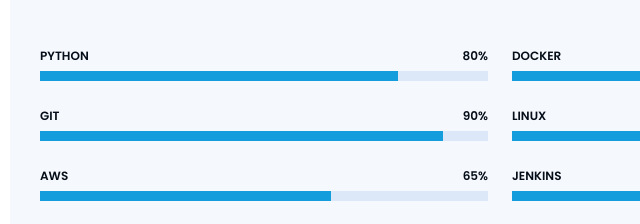
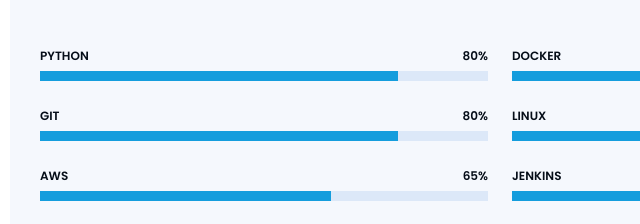
Before and after one commit to porkalai39/porkalai-selvi, a plain HTML site: page index.html in a window 1280 px wide. Shown: the part 1536-1760 px from the top of the page, 290-930 px from the left. Drawn offline with nearby package versions, Linux system fonts and the light colour scheme.

Commit message:
Update index.html

```diff
--- a/index.html
+++ b/index.html
@@ -144,9 +144,9 @@
             </div>
 
             <div class="progress">
-              <span class="skill">GIT<i class="val">90%</i></span>
+              <span class="skill">GIT<i class="val">80%</i></span>
               <div class="progress-bar-wrap">
-                <div class="progress-bar" role="progressbar" aria-valuenow="90" aria-valuemin="0" aria-valuemax="100"></div>
+                <div class="progress-bar" role="progressbar" aria-valuenow="80" aria-valuemin="0" aria-valuemax="100"></div>
               </div>
             </div>
 
```
